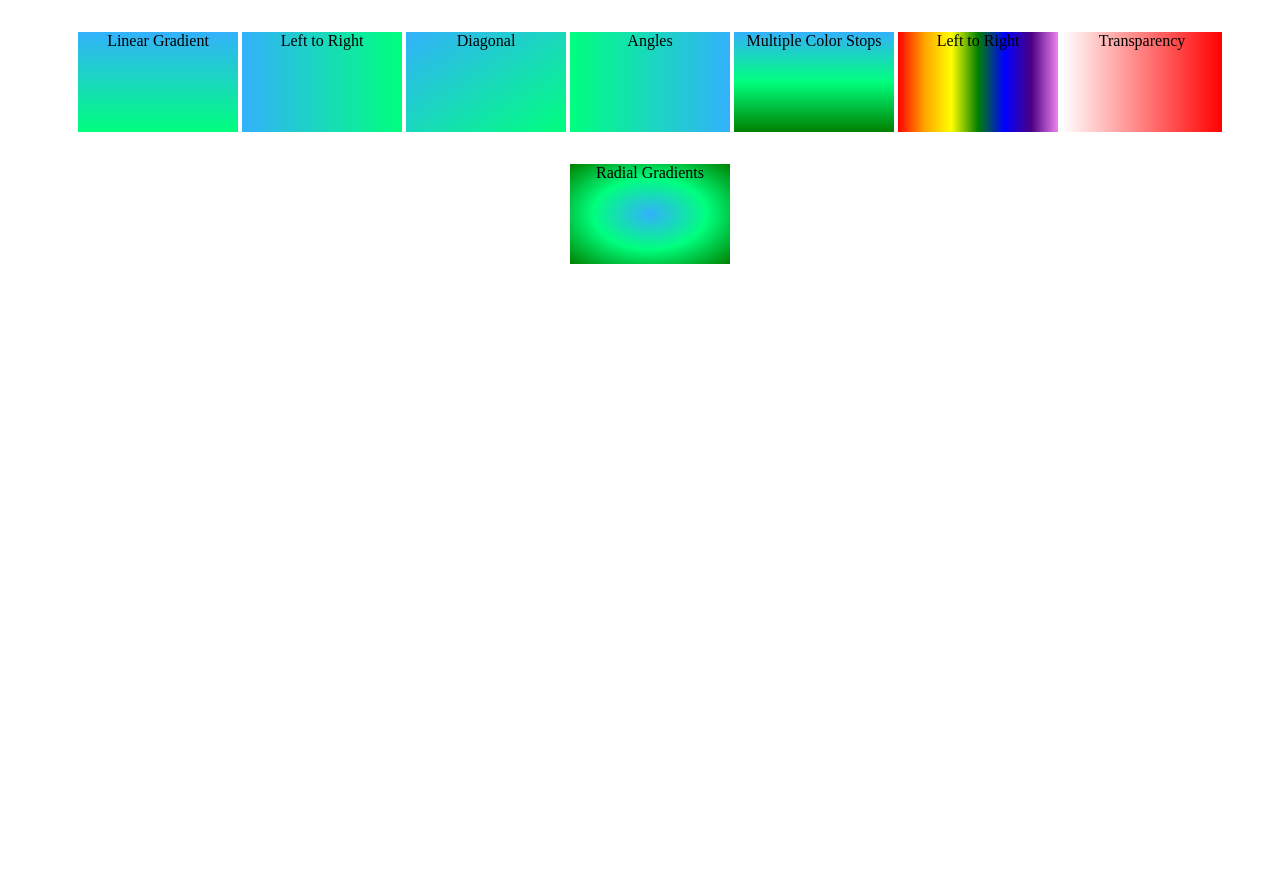
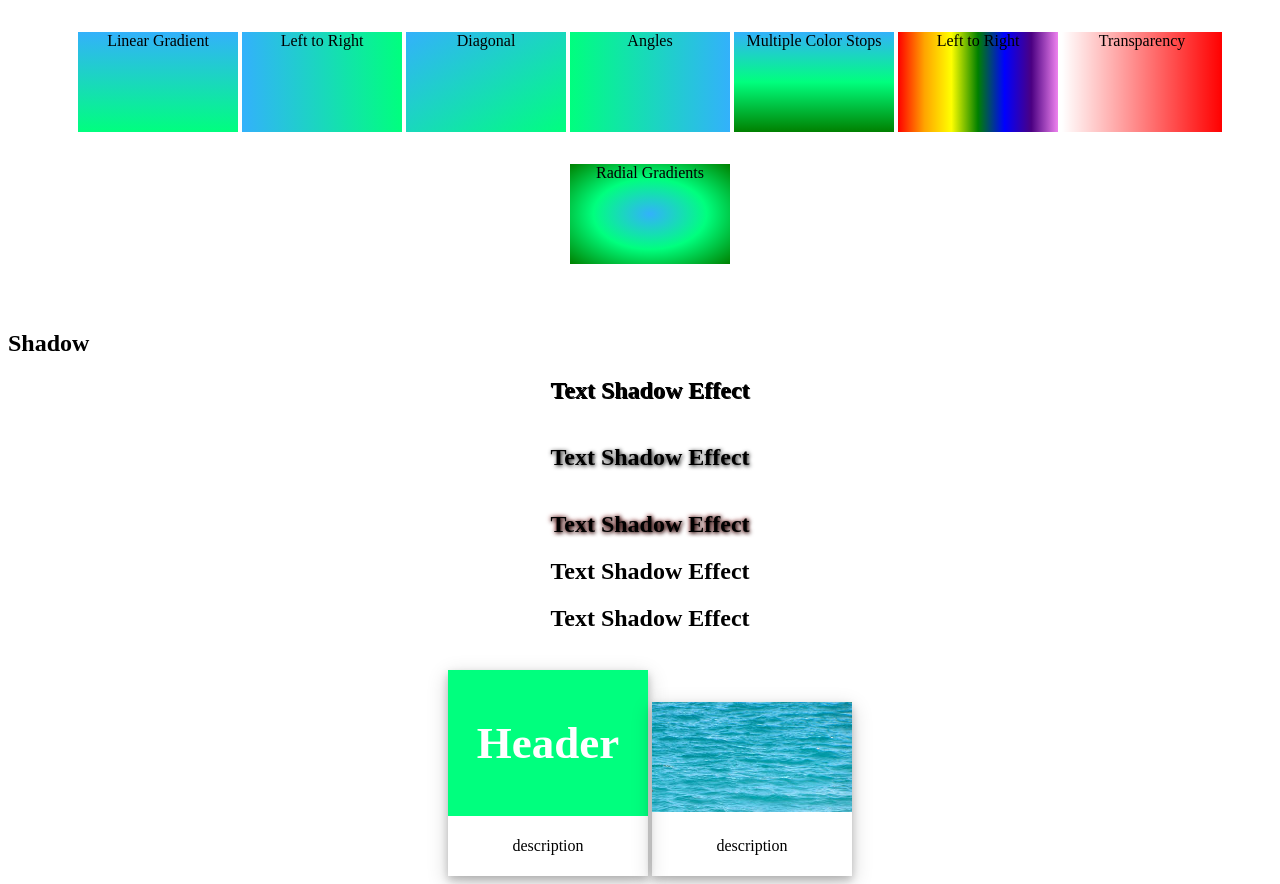
Before and after one commit to marcos-silva-rodrigues/web-vanilla, a plain HTML site: page css3/index.html in a window 1280 px wide. Shown: the part 1746-2630 px from the top of the page. Before the commit the page ends 2034 px from the top, so only its background shows below. Drawn offline with Linux system fonts and the light colour scheme.

Commit message:
feat(css3): shadows

```diff
--- a/css3/example.css
+++ b/css3/example.css
@@ -262,3 +262,33 @@
   width: 20vh;
   display: inline-block;
 }
+
+#textshadow1 {
+  text-shadow: 1px 1px;
+}
+
+#textshadow2 {
+  text-shadow: 1px 1px 4px #000;
+  display: inline-block;
+}
+
+#textshadow3 {
+  text-shadow: 1px 1px 4px #000, 0 0 5px #960A0A;
+}
+
+div.card {
+  box-shadow: 0 4px 8px rgba(0, 0, 0, 0.2), 0 6px 20px 0 rgba(0, 0, 0, 0.19);
+  width: 25vh;
+  display: inline-block;
+}
+
+div.card header {
+  background-color: #00FF7E;
+  color: white;
+  padding: 10px;
+  font-size: 30px;
+}
+
+div.container {
+ padding: 5px;
+}
--- a/css3/index.html
+++ b/css3/index.html
@@ -72,5 +72,36 @@
     <p id="grad7">Transparency</p>
     <p id="grad8">Radial Gradients</p>
   </section>
+
+
+  <section style="margin-top: 50px;">
+    <h1>Shadow</h1>
+  </section>
+  <section class="section-example">
+    <h1 id="textshadow1">Text Shadow Effect</h1>
+    <h1 id="textshadow2">Text Shadow Effect</h1>
+    <h1 id="textshadow3">Text Shadow Effect</h1>
+    <h1 id="textshadow4">Text Shadow Effect</h1>
+    <h1 id="textshadow5">Text Shadow Effect</h1>
+
+    <br>
+
+    <div class="card">
+      <header>
+        <h1>Header</h1>
+      </header>
+      <div class="container">
+        <p>description</p>
+      </div>
+    </div>
+
+    <div class="card">
+      <img src="img/water.jpg" alt="water" width="100%">
+
+      <div class="container">
+        <p>description</p>
+      </div>
+    </div>
+  </section>
 </body>
 </html>
```
